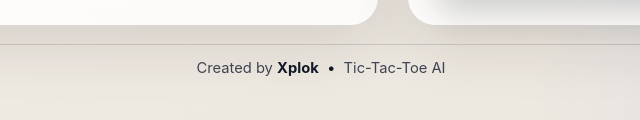
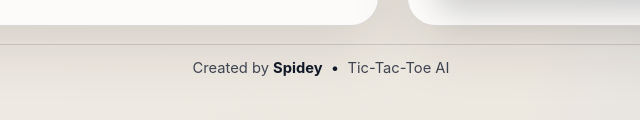
Before and after one commit to purnalokesh31-hub/CODSOFT-2, a plain HTML site: page index.html in a window 1280 px wide. Shown: the part 750-870 px from the top of the page, 319-959 px from the left. Drawn offline with Linux system fonts and the light colour scheme.

Commit message:
Update index.html

```diff
--- a/index.html
+++ b/index.html
@@ -92,7 +92,7 @@
     </main>
 
     <footer class="app-footer">
-      <p>Created by <span>Xplok</span> <span class="footer-separator">•</span> Tic-Tac-Toe AI</p>
+      <p>Created by <span>Spidey</span> <span class="footer-separator">•</span> Tic-Tac-Toe AI</p>
     </footer>
   </div>
 
```
